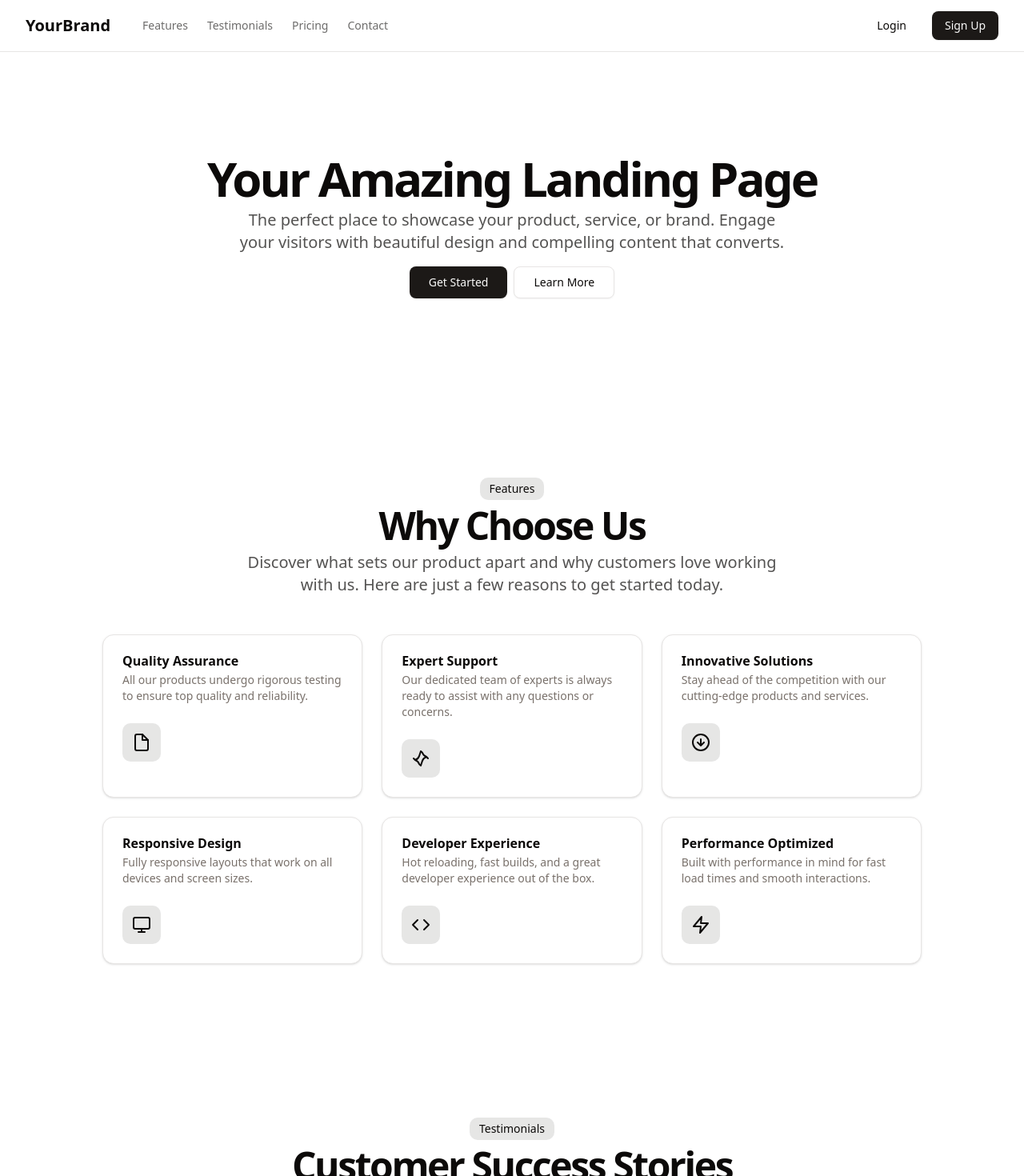
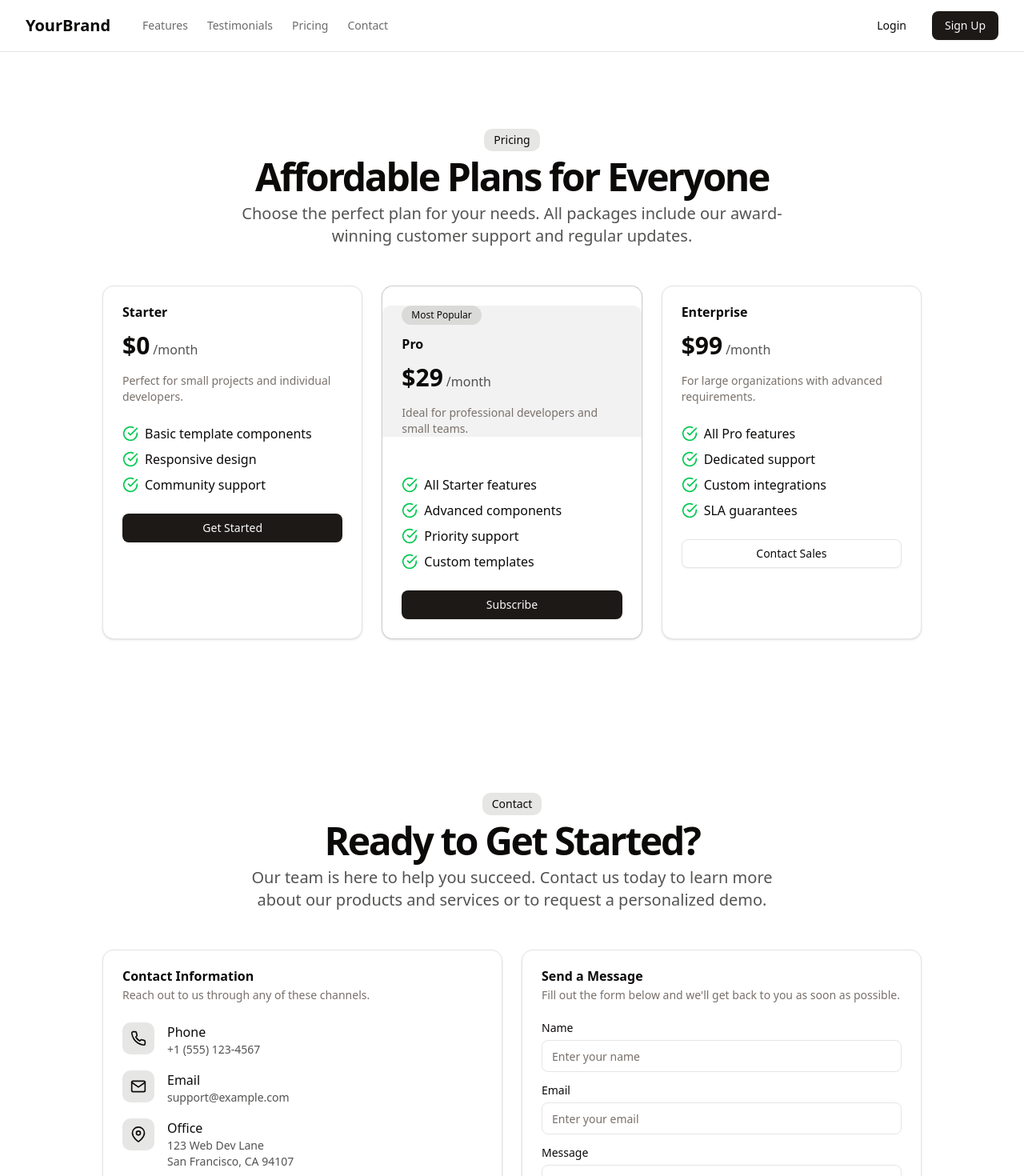
Before and after one commit to dreamhost/makmed_test, a Next.js app: page / in a window 1280 px wide. Shown: the top 1470 px of the page at 80% size. Built offline with nearby package versions, Linux system fonts and the light colour scheme.

Commit message:
Update page.tsx
test

```diff
--- a/src/app/page.tsx
+++ b/src/app/page.tsx
@@ -11,9 +11,6 @@ export default function Home() {
    <div data-editor-tag="OzkmGY064o"  className="flex min-h-screen flex-col">
      <Header data-editor-tag="9KcQxq1Mp7"  />
      <main data-editor-tag="F08x6hSva9"  className="flex-1">
-       <Hero data-editor-tag="FceBWqKqHB"  />
-       <Features data-editor-tag="bomYjRhuzW"  />
-       <Testimonials data-editor-tag="mwDoxxfkiA"  />
        <Pricing data-editor-tag="lxcepMAyom"  />
        <Contact data-editor-tag="TSbRNKFCUS"  />
       </main>
```
